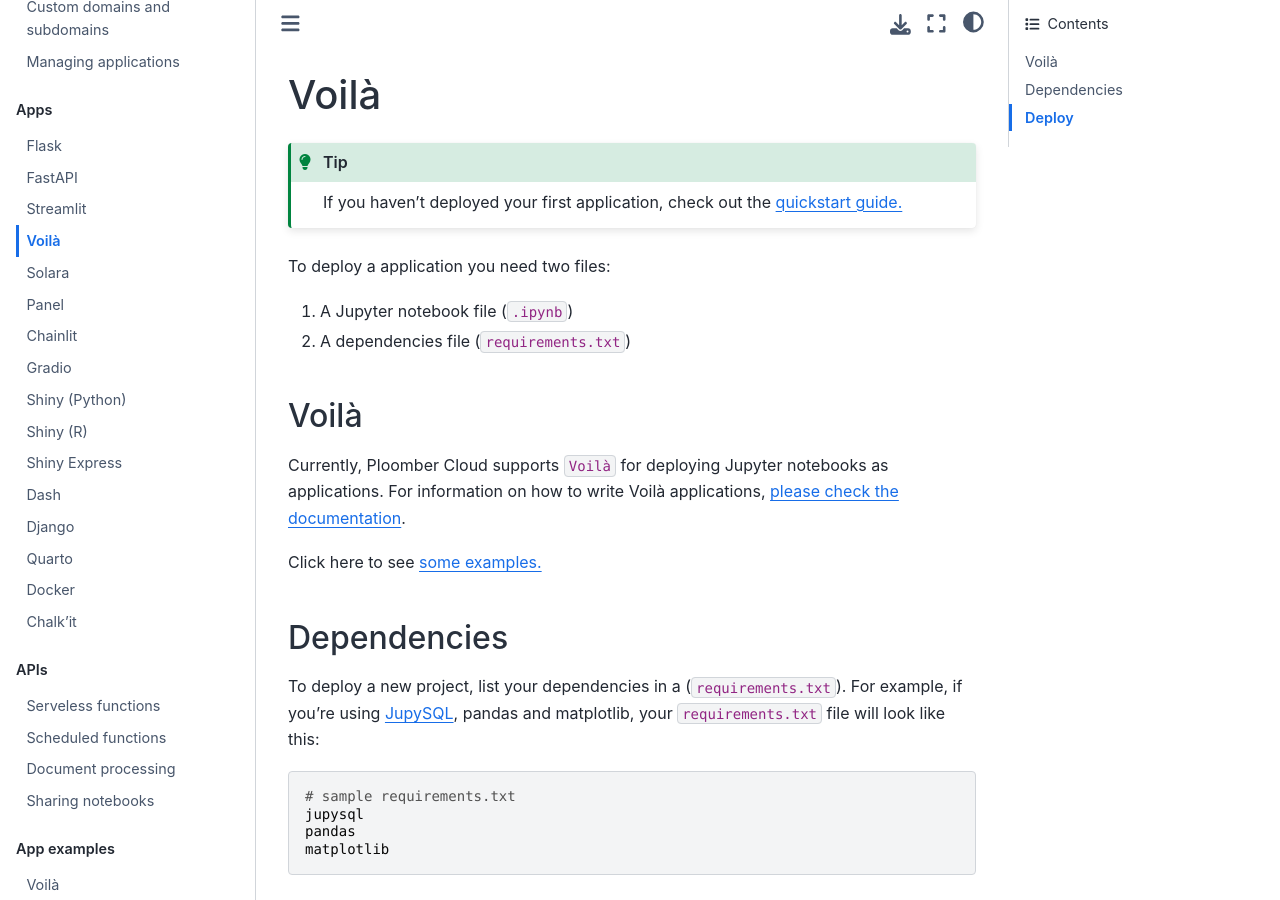
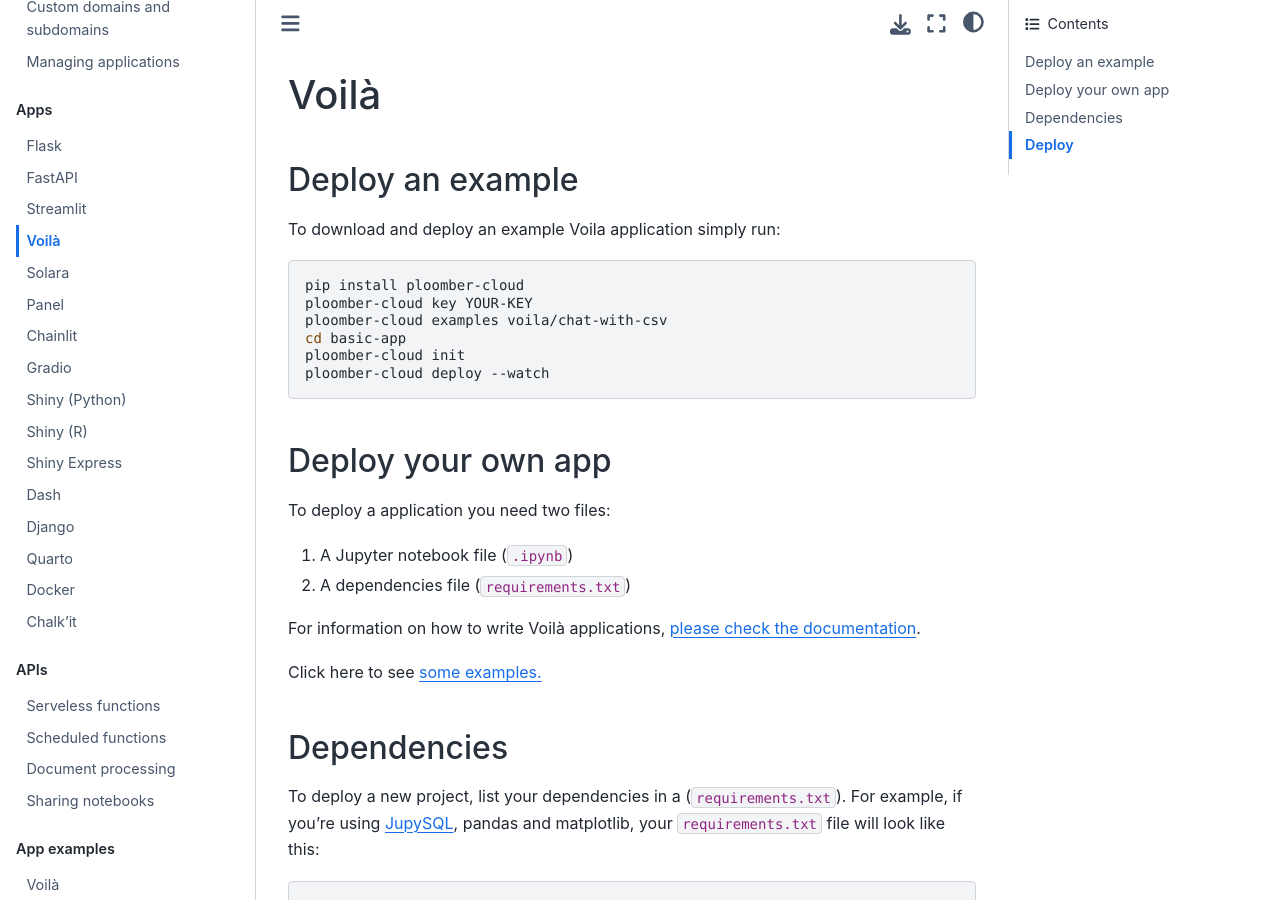
Before and after one commit to ploomber/doc, a Jupyter Book: the page built from doc/apps/voila.md, in a window 1280 px wide and 900 px high. Built offline with Jupyter Book 1.0.4 settings and Sphinx 7.4.7 and the Sphinx Book theme 1.1.4, drawn with Linux system fonts in a browser that asks for light colours.

````diff
--- a/doc/apps/voila.md
+++ b/doc/apps/voila.md
@@ -1,17 +1,26 @@
 # Voilà
 
-```{tip}
-If you haven't deployed your first application, check out the [quickstart guide.](../quickstart/app.md)
+## Deploy an example
+
+To download and deploy an example Voila application simply run:
+
+```sh
+pip install ploomber-cloud
+ploomber-cloud key YOUR-KEY
+ploomber-cloud examples voila/chat-with-csv
+cd basic-app
+ploomber-cloud init
+ploomber-cloud deploy --watch
 ```
+
+## Deploy your own app
 
 To deploy a application you need two files:
 
 1. A Jupyter notebook file (`.ipynb`)
 2. A dependencies file (`requirements.txt`)
 
-## Voilà
-
-Currently, Ploomber Cloud supports `Voilà` for deploying Jupyter notebooks as applications. For information on how to write Voilà applications, [please check the documentation](https://voila.readthedocs.io/en/stable/).
+For information on how to write Voilà applications, [please check the documentation](https://voila.readthedocs.io/en/stable/).
 
 Click here to see [some examples.](../examples/voila.md)
 
````
Also changed, not shown: doc/user-guide/cli.md (+27 -0 lines).
